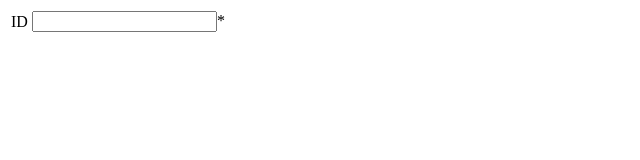
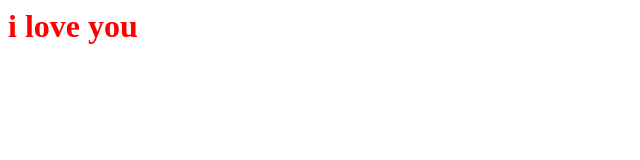
Before and after one commit to TimebackProject/Timeback, a plain HTML site: page index.html in a window 1280 px wide. Shown: the whole page, without its empty margins (0-640 px from the left). Drawn offline with Linux system fonts and the light colour scheme.

Commit message:
Create index.html

```diff
--- a/index.html
+++ b/index.html
@@ -1,12 +1,9 @@
 <html>
-<head>
-<title>love you</title>
-</head>
-<body>
-  <table>
-    <tr>
-      <td>ID</td>
-      <td><input type="txt"/>*</td>
-    </tr>
-  </table>
-</body>
+  <head>
+    <title>i love you</title>
+  </head>
+  <body>
+    <h1><font color="red">i love you</font></h1>
+  </body>
+
+</html>
```
